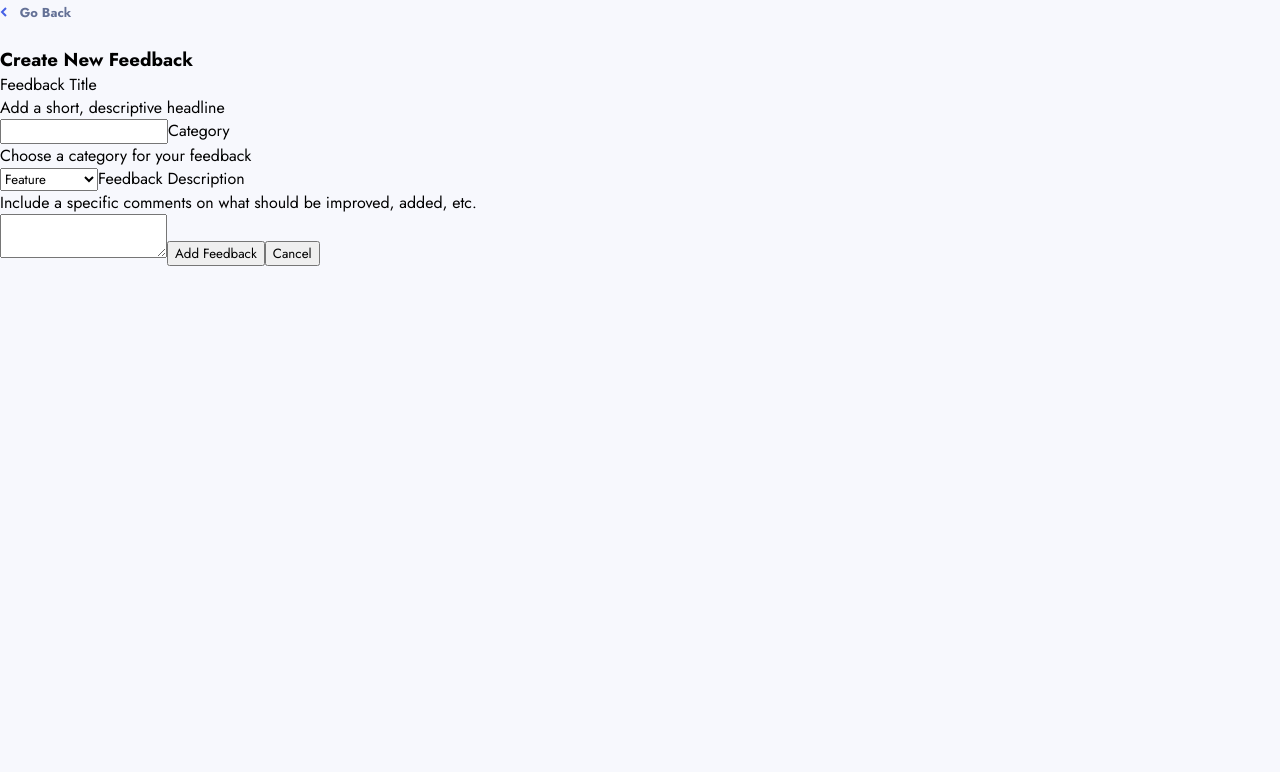
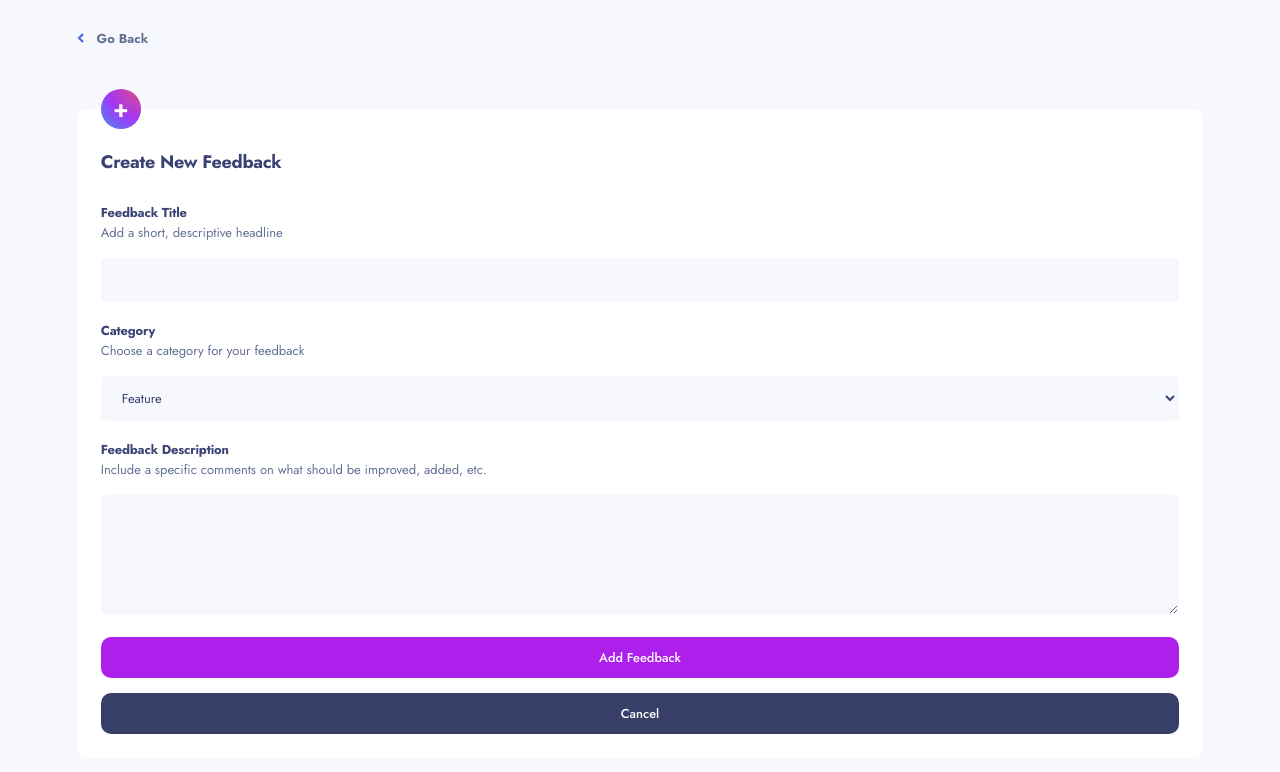
Before and after one commit to DylanNicolet/product_feedback_app_frontendmentor.io, a React app in the folder client/: page /new-feedback in a window 1280 px wide. Shown: the top 772 px of the page. Built offline with nearby package versions, Linux system fonts and the light colour scheme; no server answers.

Commit message:
[INTE] Styled New feedback page

```diff
--- a/client/src/pages/NewFeedback.jsx
+++ b/client/src/pages/NewFeedback.jsx
@@ -1,5 +1,6 @@
-import React from "react";
-import GoBackButton from "../components/GoBackButton";
+import React from "react"
+import axios from 'axios'
+import GoBackButton from "../components/GoBackButton"
 
 export default function NewFeedback() {
     let [title, setTitle] = React.useState('')
@@ -36,7 +37,7 @@ export default function NewFeedback() {
         }
 
         if (title && description) {
-            let newFeedback = {
+            let newFeedbackObject = {
                 title: title,
                 category: category,
                 upvotes: 0,
@@ -45,9 +46,13 @@ export default function NewFeedback() {
                 comments: []
             }
 
-            // ################# continue form validation here
-
-            console.log(newFeedback)
+            axios.post('http://localhost:5000/add-new-feedback', newFeedbackObject)
+            .then(response => {
+                console.log(response.data);
+            })
+            .catch(error => {
+                console.error('There was an error adding the feedback!', error);
+            });
         }
     }
 
@@ -55,13 +60,13 @@ export default function NewFeedback() {
         <main className="NewFeedback">
             <GoBackButton />
 
-            <form className="NewFeedback-form" onSubmit={handleSubmit}>
-                <img src="" />
+            <form className="NewFeedback-form container-primary" onSubmit={handleSubmit}>
+                <div className="plus-icon">+</div>
 
                 <h1>Create New Feedback</h1>
 
                 <label htmlFor="title">Feedback Title</label>
-                <p>Add a short, descriptive headline</p>
+                <p className="sub-label">Add a short, descriptive headline</p>
                 <input
                     id="title"
                     className={errorTitle ? "input-error" : undefined}
@@ -73,7 +78,7 @@ export default function NewFeedback() {
                 {errorTitle && <p className="text-error">Can't be empty</p>}
 
                 <label htmlFor="category">Category</label>
-                <p>Choose a category for your feedback</p>
+                <p className="sub-label">Choose a category for your feedback</p>
                 <select id="category" name="category" onChange={e => setCategory(e.target.value)}>
                     <option value="Feature">Feature</option>
                     <option value="Enhancement">Enhancement</option>
@@ -83,18 +88,21 @@ export default function NewFeedback() {
                 </select>
 
                 <label htmlFor="description">Feedback Description</label>
-                <p>Include a specific comments on what should be improved, added, etc.</p>
+                <p className="sub-label">Include a specific comments on what should be improved, added, etc.</p>
                 <textarea
                     id="description"
                     className={errorDescription ? "input-error" : undefined}
                     type="textArea"
                     name="description"
+                    rows="5"
                     onChange={e => setDescription(e.target.value)}
                 />
                 {errorDescription && <p className="text-error">Can't be empty</p>}
 
-                <button type="submit" >Add Feedback</button>
-                <button>Cancel</button>
+                <section className="submit-btn-container">
+                    <button className="button-primary submit" type="submit" >Add Feedback</button>
+                    <button className="button-secondary">Cancel</button>
+                </section>
             </form>
         </main>
     )
--- a/client/src/sass/App.scss
+++ b/client/src/sass/App.scss
@@ -10,3 +10,4 @@
 
 @use "./pages/Homepage";
 @use "./pages/FeedbackPage";
+@use "./pages/NewFeedback";
--- a/client/src/sass/components/_buttons.scss
+++ b/client/src/sass/components/_buttons.scss
@@ -8,18 +8,27 @@ button {
     }
 }
 
-.button-primary {
-    background-color: u.$color-primary;
+.button-primary,
+.button-secondary {
     color: u.$color-text-primary;
     border-radius: 10px;
     border: none;
     display: flex;
     align-items: center;
+    justify-content: center;
     padding: 0.7rem 1rem;
     font-size: 0.8rem;
     font-weight: 500;
     line-height: 19px;
     letter-spacing: 0px;
+}
+
+.button-primary {
+    background-color: u.$color-primary;
+}
+
+.button-secondary {
+    background-color: u.$color-background-quaternary;
 }
 
 .button-add-feedback {
--- /dev/null
+++ b/client/src/sass/pages/_NewFeedback.scss
@@ -0,0 +1,83 @@
+@use "../utils" as u;
+
+.NewFeedback {
+    padding: 1.6rem 6% 5rem 6%;
+
+    .NewFeedback-form {
+        margin-top: 60px;
+        position: relative;
+        padding-top: 2.5rem;
+
+        .plus-icon {
+            background: radial-gradient(166.96% 166.19% at 104% -10%,rgb(232, 77, 112),rgb(163, 55, 246) 53.089%,rgb(40, 167, 237) 100%);
+            width: 40px;
+            height: 40px;
+            border-radius: 50%;
+            position: absolute;
+            left: 1.5rem;
+            top: -20px;
+            display: flex;
+            justify-content: center;
+            align-items: center;
+            color: u.$color-text-primary;
+            font-size: 1.5rem;
+            font-weight: 600;
+        }
+
+        h1 {
+            color: u.$color-text-secondary;
+            font-size: 1.13rem;
+            font-weight: 700;
+            line-height: 1.63rem;
+            letter-spacing: -0.02rem;
+            text-align: left;
+            margin-bottom: 1.6rem;
+        }
+
+        label {
+            color: u.$color-text-secondary;
+            font-size: 0.81rem;
+            font-weight: 700;
+            line-height: 1.19rem;
+            letter-spacing: -0.01rem;
+            text-align: left;
+        }
+
+        .sub-label {
+            color: u.$color-text-quaternary;
+            font-size: 0.81rem;
+            font-weight: 400;
+            line-height: 1.19rem;
+            letter-spacing: 0rem;
+            text-align: left;
+        }
+
+        input,
+        select,
+        textarea {
+            width: 100%;
+            margin: 1rem auto;
+            color: u.$color-text-secondary;
+            background-color: u.$color-background-primary;
+            border-radius: 0.31rem;
+            font-size: 0.81rem;
+            font-weight: 400;
+            line-height: 1.19rem;
+            letter-spacing: 0rem;
+            padding: 0.7rem 1rem;
+            border: 1px solid transparent;
+            outline: none;
+
+            &:active,
+            &:focus {
+                border: 1px solid u.$color-secondary;
+            }
+        }
+
+        .submit-btn-container {
+            display: flex;
+            flex-direction: column;
+            gap: 15px;
+        }
+    }
+}
```
Also changed, not shown: client/src/sass/App.css, 2 other files (tests, documents, lock files or other folders).
